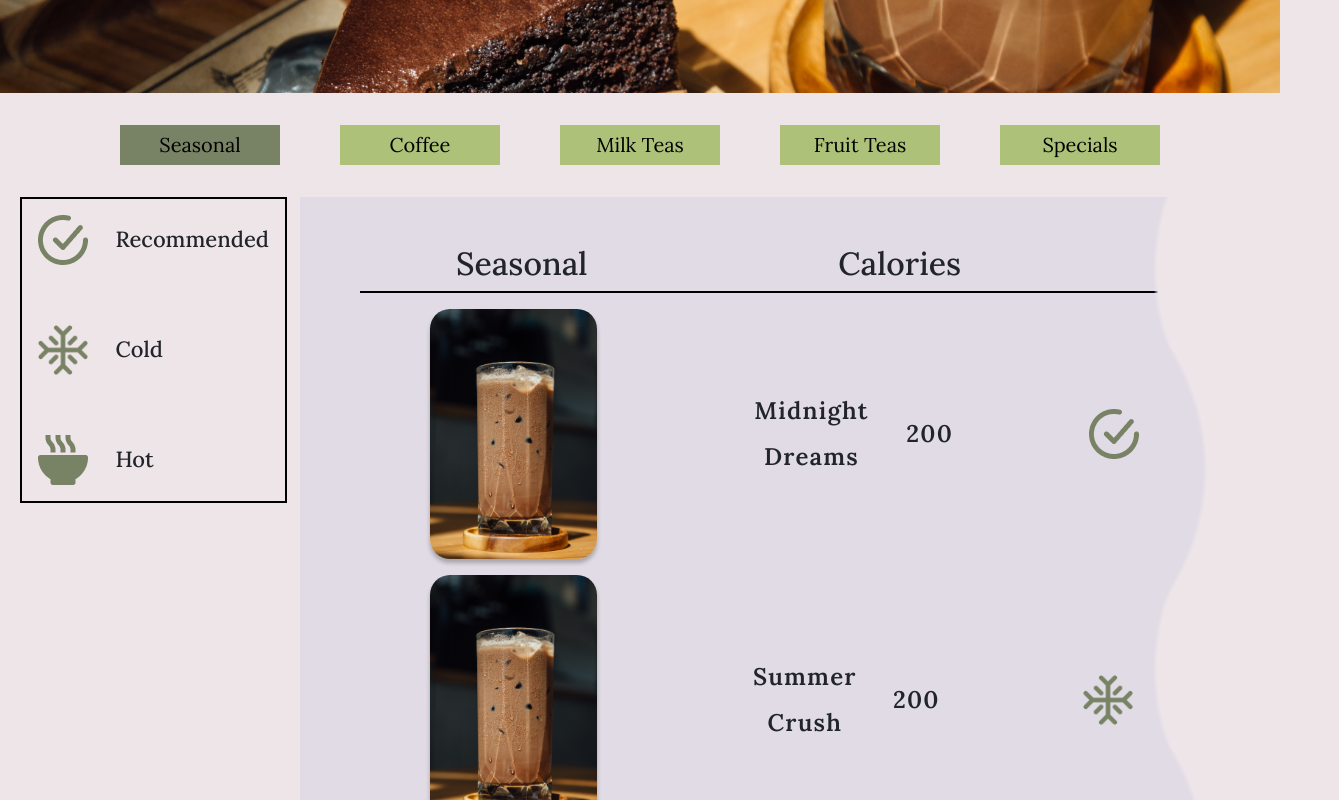
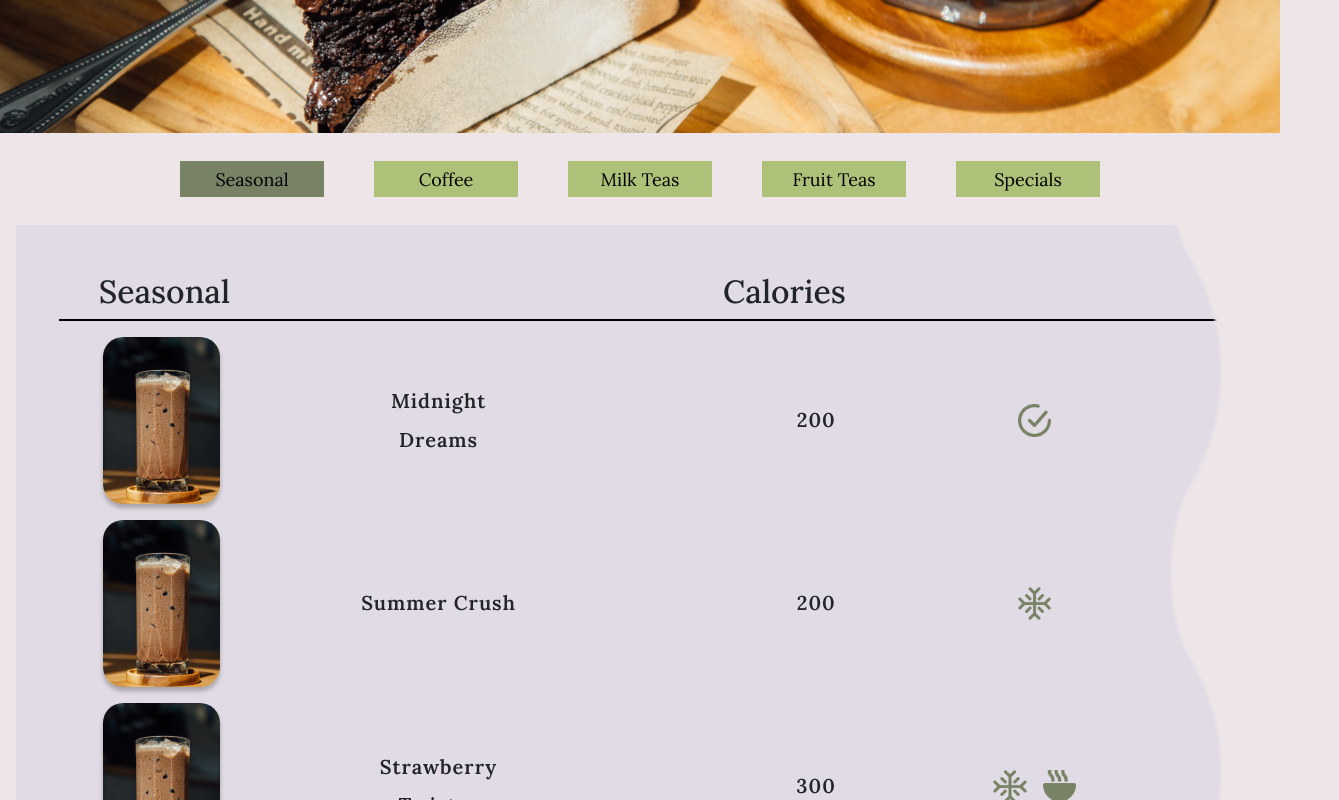
Before and after one commit to CaoBeee/CA-PHE, a Next.js app: page /Menu in a window 1280 px wide. Shown: the part 700-1500 px from the top of the page, 1339 px wide, since content can reach past the window. Built offline with nearby package versions, Linux system fonts and the light colour scheme; a web font is replaced by a local one.

Commit message:
responsiveness for shop, menu, about

```diff
--- a/components/menuItem.js
+++ b/components/menuItem.js
@@ -11,8 +11,8 @@ export default function MenuItem({item_image, name, calories, recommended, cold,
 	return (
 		<div className={styles.container}>
 			<Image className={styles.item_image} src={item_image} />
-			<span className={styles.name}>{name}</span>
-			<span className={styles.calories}>{calories}</span>
+			<p className={styles.name}>{name}</p>
+			<p className={styles.calories}>{calories}</p>
 			<div className={styles.icon_container}>
 				{recommended && <Image className={styles.icon} src={recommendedIcon} />}
 				{cold && <Image className={styles.icon} src={coldIcon} />}
--- a/pages/About.js
+++ b/pages/About.js
@@ -26,7 +26,7 @@ const About = () => {
 				</div>
 			</div>
 			<div className={styles.second_block}>
-				<p>Indulge in our signature Vietnamese coffee blends, brewed using traditional methods that have benn passed down through generations. From the robust and bold flavors of our traditional CA PHE SUA DA to the smooth and velvety notes of our CA PHE TRUNG, each sip is an invitation to a sensory adventure.</p>
+				<p>Indulge in our signature Vietnamese coffee blends, brewed using traditional methods that have been passed down through generations. From the robust and bold flavors of our traditional CA PHE SUA DA to the smooth and velvety notes of our CA PHE TRUNG, each sip is an invitation to a sensory adventure.</p>
 				<Image src={filter} alt='coffee filter' />
 			</div>
 			<div className={styles.third_block}>
--- a/pages/Menu.js
+++ b/pages/Menu.js
@@ -15,13 +15,14 @@ import styles from '../styles/Menu.module.css';
 const Menu = () => {
     const [Menu, setMenu] = useState(0)
     const [hovered, setHovered] = useState(-1)
+    const [category, setCategory] = useState('Seasonal')
     const selectedColor = '#788264'
     const notSelectedColor = '#ADC178'
 
     return (
         <div className={styles.container}>
             <div className={styles.image_container}>
-                <p>Our Drinks</p>
+                <p>Our Menu</p>
                 <Image src={coffee} />
             </div>
             <div className={buttons.menu_container}>
@@ -31,6 +32,7 @@ const Menu = () => {
                     style={{ backgroundColor: (Menu === 0 && selectedColor) || notSelectedColor, filter: (hovered === 0 && Menu !== 0 && 'brightness(0.8)') || 'brightness(1)' }}
                     onClick={() => {
                         setMenu(0)
+                        setCategory('Seasonal')
                     }}
                     onMouseEnter={() => {
                         setHovered(0)
@@ -48,6 +50,7 @@ const Menu = () => {
                     style={{ backgroundColor: (Menu === 1 && selectedColor) || notSelectedColor, filter: (hovered === 1 && Menu !== 1 && 'brightness(0.8)') || 'brightness(1)' }}
                     onClick={() => {
                         setMenu(1)
+                        setCategory('Coffee')
                     }}
                     onMouseEnter={() => {
                         setHovered(1)
@@ -65,6 +68,7 @@ const Menu = () => {
                     style={{ backgroundColor: (Menu === 2 && selectedColor) || notSelectedColor, filter: (hovered === 2 && Menu !== 2 && 'brightness(0.8)') || 'brightness(1)' }}
                     onClick={() => {
                         setMenu(2)
+                        setCategory('Milk Tea')
                     }}
                     onMouseEnter={() => {
                         setHovered(2)
@@ -82,6 +86,7 @@ const Menu = () => {
                     style={{ backgroundColor: (Menu === 3 && selectedColor) || notSelectedColor, filter: (hovered === 3 && Menu !== 3 && 'brightness(0.8)') || 'brightness(1)' }}
                     onClick={() => {
                         setMenu(3)
+                        setCategory('Fruit Tea')
                     }}
                     onMouseEnter={() => {
                         setHovered(3)
@@ -99,6 +104,7 @@ const Menu = () => {
                     style={{ backgroundColor: (Menu === 4 && selectedColor) || notSelectedColor, filter: (hovered === 4 && Menu !== 4 && 'brightness(0.8)') || 'brightness(1)' }}
                     onClick={() => {
                         setMenu(4)
+                        setCategory('Special')
                     }}
                     onMouseEnter={() => {
                         setHovered(4)
@@ -128,7 +134,7 @@ const Menu = () => {
                 <div style={{ backgroundColor: Menu === 0 && "#E0DBE4" || Menu === 1 && "#E4DEDB" || Menu === 2 && "#DBE1E4" || Menu === 3 && "#EAD5D5" || Menu === 4 && "#DBE4DF" }} className={styles.menu_item_container}>
                     <div className={styles.menu_header}>
                         <h2 id={styles.menu_title}>
-                            Seasonal
+                            {category }
                         </h2>
                         <h2 id={styles.calories}>
                             Calories
--- a/pages/Shop.js
+++ b/pages/Shop.js
@@ -87,7 +87,7 @@ const Shop = () => {
 		<div className={styles.container}>
 			<div className={styles.hero_container}>
 				<Image
-					src={hero}
+					src={shirt}
 					alt='hero image'
 					placeholder='blur'
 					width={1920}
--- a/styles/About.module.css
+++ b/styles/About.module.css
@@ -5,14 +5,27 @@
 	justify-content: center;
 	padding-right: 4em;
 	font-size: 18px;
+	height:fit-content;
 	min-height: 70vh;
+	width: 100vw;
 }
 
 .first_block {
 	width: 100%;
 	display: flex;
 	flex-direction: row;
-	margin-left: 9em;
+	flex-wrap:wrap;
+	margin-left: auto;
+	margin-right:auto;
+	justify-content:center;
+}
+
+	.first_block img {
+		margin-right: auto;
+		margin-left: auto;
+		max-width: 40vw;
+		height: auto;
+		object-fit: contain;
 	}
 
 	.first_block h1 {
@@ -20,43 +33,53 @@
 		background-color: #393939;
 		border-radius: 10px;
 		width: 872px;
-	height: 124px;
+		max-width: 50vw;
+		height: auto;
 		font-family: 'Lora';
 		font-style: normal;
 		font-weight: 700;
-	font-size: 40px;
+		font-size: 28px;
 		line-height: 51px;
 		display: flex;
 		align-items: center;
+		margin-right: auto;
+		margin-left: auto;
 		padding-left: 1em;
-	margin-left: 3em;
+		padding-top: 0.5em;
+		padding-bottom: 0.5em;
 	}
 
 .first_block_body {
 	font-family: 'Quicksand';
 	font-style: normal;
 	font-weight: 600;
-	font-size: 22px;
+	font-size: 20px;
 	line-height: 28px;
 	width: 872px;
+	max-width: 50vw;
 	height: fit-content;
 	margin-top: 1em;
-	margin-left: 5.5em;
+	margin-right: auto;
+	margin-left: auto;
 }
 
 .first_block_foot {
 	display: flex;
+	flex-wrap:wrap;
 	width: fit-content;
-	height: 155px;
+	max-width: 50vw;
+	height: auto;
+	margin-right: auto;
+	margin-left: auto;
 	text-align: center;
-	margin-left: 5.5em;
+	justify-content:center;
 }
 
 #thirty {
 	font-family: 'Inspiration';
 	font-style: normal;
 	font-weight: 400;
-	font-size: 128px;
+	font-size: 96px;
 	line-height: 163px;
 	color: #788264;
 	margin-right: 0.15em;
@@ -66,7 +89,7 @@
 	font-family: 'Lora';
 	font-style: italic;
 	font-weight: 600;
-	font-size: 40px;
+	font-size: 32px;
 	line-height: 49px;
 	display: flex;
 	align-items: center;
@@ -77,6 +100,10 @@
 	display: flex;
 	flex-direction: row;
 	background: linear-gradient(95.13deg, #fffbff 0%, #adc178 100%);
+	flex-wrap: wrap;
+	margin-left: auto;
+	margin-right: auto;
+	justify-content: center;
 }
 
 	.second_block p {
@@ -88,19 +115,27 @@
 		display: flex;
 		align-items: center;
 		width: 730px;
+		max-width: 65vw;
 		height: fit-content;
 		margin: auto;
 	}
 
 	.second_block img {
 		margin-right: auto;
+		margin-left: auto;
+		max-width: 36vw;
+		height: auto;
 	}
 
 .third_block {
 	width: 100vw;
 	display: flex;
+	flex-wrap:wrap;
 	margin-top: 3em;
 	margin-bottom: 3em;
+	margin-left:auto;
+	margin-right:auto;
+	justify-content:space-between;
 }
 
 .third_block_body {
@@ -113,9 +148,14 @@
 	align-items: center;
 	text-align: center;
 	position: relative;
-	width: 924px;
-	height: 242px;
-	margin-left: 4em;
+	width: 730px;
+	max-width: 80vw;
+	height: auto;
+	padding-top: 1em;
+	padding-bottom: 1em;
+	margin-left: auto;
+	margin-right:auto;
+	margin-bottom: 1em;
 }
 
 .third_block_body p {
--- a/styles/CategoryButtons.module.css
+++ b/styles/CategoryButtons.module.css
@@ -45,15 +45,8 @@
 	position: absolute;
 	top: 0;
 	left: 0;
-	background-image: linear-gradient(
-			to right,
-			rgba(70, 70, 85, 0.8),
-			rgba(237, 223, 239, 0.8),
-			rgba(70, 70, 85, 0.8)
-		),
-		url('../public/images/coffee_beans1.png');
+	background-image: url('../public/images/Cafe-Image-Menu-Strip.png');
 	background-size: cover;
-	background-position: 0 77.5em;
 	width: 100%;
 	height: 100%;
 	z-index: 0;
@@ -83,9 +76,78 @@
 	transition: all 0.3s ease-in;
 }
 
-@media (max-width: 1366px) {
-	.container {
+@media (max-width: 1368px) {
+	.menu_container {
+		gap: 50px;
+		margin-top: 1.75em;
+		margin-bottom: 1.75em;
+	}
+
+	.menu_button {
+		font-size: 18px;
+	}
+	.shop_container {
 		margin-left: auto;
 		margin-right: auto;
 	}
+	.shop_button {
+		font-size: 28px;
+	}
 }
+
+@media (max-width: 1024px) {
+	.menu_container {
+		gap: 40px;
+		margin-top: 1.5em;
+		margin-bottom: 1.5em;
+	}
+
+	.menu_button {
+		font-size: 18px;
+	}
+	.shop_button{
+		font-size: 24px;
+	}
+	.shop_container{
+		height: 230px;
+		gap: 1.5em;
+	}
+}
+
+@media (max-width: 768px) {
+	.menu_container {
+		gap: 30px;
+		margin-top: 1.25em;
+		margin-bottom: 1.25em;
+	}
+
+	.menu_button {
+		font-size: 16px;
+	}
+	.shop_button {
+		font-size: 20px;
+	}
+	.shop_container {
+		height: 200px;
+		gap: 1.25em;
+	}
+}
+
+@media (max-width: 480px) {
+	.menu_container{
+		gap: 20px;
+		margin-top: 1em;
+		margin-bottom: 1em;
+	}
+	.menu_button{
+		font-size: 14px;
+	}
+	.shop_button {
+		font-size: 16px;
+	}
+
+	.shop_container {
+		height: 170px;
+		gap: 1em;
+	}
+}
--- a/styles/Menu.module.css
+++ b/styles/Menu.module.css
@@ -1,11 +1,13 @@
 .container {
     font-family: 'Lora';
+    width: 100%;
+    height: fit-content;
 }
 
 .image_container {
     display: flex;
     width: 100vw;
-    height: 37.5em;
+    height: 80vh;
     object-fit: contain;
 }
 
@@ -13,15 +15,16 @@
         position: absolute;
         font-size: 6.25em;
         color: white;
-        top: 3em;
-        left: 2em;
+        top: 40vh;
+        left: 14vw;
     }
 
     .image_container img {
-        height: 100%;
-        width: 100%;
-        object-fit: cover;
-        object-position: 0px -31.25em;
+        display: flex;
+        width: 100vw;
+        height: auto;
+        overflow: hidden;
+        object-fit:cover;
     }
 
 .buttons_container {
@@ -32,6 +35,7 @@
 .menu_container {
     display: flex;
     flex-direction: row;
+    flex-wrap:nowrap;
 }
 
 .menu_legend {
@@ -40,9 +44,9 @@
     border: 2px solid black;
     height: fit-content;
     padding: 1em;
-    position: absolute;
-    left: 1.25em;
+    margin-left: 1em;
     gap: 3.75em;
+    width: fit-content;
 }
 
 .legend_item {
@@ -72,17 +76,18 @@
     -webkit-mask: var(--mask);
     mask: var(--mask);
     height: fit-content;
-    min-height: 80vh;
-    margin-left: 18.75em;
+    margin-left: 1em;
     margin-right: auto;
+    margin-bottom:1em;
     width: 87.5em;
+    max-width: 100vw;
     padding-bottom: 3.125em;
 }
 
 .menu_header {
     display: flex;
     flex-direction: row;
-    width: 85%;
+    width: 100%;
     border-bottom: 2px solid black;
     margin-left: 3.75em;
 }
@@ -96,6 +101,106 @@
 }
 
 #calories {
-    margin-left: auto;
-    margin-right: 7.25em;
+    margin-left: 25vw;
+    margin-right:auto;
 }
+
+@media (max-width: 1368px){
+    .menu_legend{
+        gap: 2.5em;
+    }
+    .legend_item img{
+        width: 2.08em;
+        height: 2.08em;
+    }
+    .legend_item span{
+        font-size: 1em;
+    }
+    #menu_title{
+        margin-left: 1.25em;
+    }
+    #calories{
+        margin-left: auto;
+    }
+    .menu_header{
+        margin-left: 2.67em;
+    }
+    .menu_container {
+        flex-wrap: wrap;
+        flex-direction: column-reverse;
+    }
+}
+
+@media (max-width: 1024px) {
+    .menu_legend{
+        gap: 2em;
+    }
+    .legend_item img {
+        width: 1.56em;
+        height: 1.56em;
+    }
+
+    .legend_item span {
+        font-size: 1em;
+    }
+
+    #calories{
+        font-size: 20px;
+    }
+
+    #menu_title {
+        margin-left: 1em;
+        font-size: 20px;
+    }
+}
+
+@media (max-width: 768px){
+    .menu_legend{
+        gap: 1.5em;
+    }
+    .legend_item img {
+        width: 1.17em;
+        height: 1.17em;
+    }
+
+    .legend_item span {
+        font-size: 1em;
+    }
+
+    #calories{
+        font-size: 16px;
+    }
+
+    #menu_title {
+        margin-left: 0em;
+        font-size: 16px;
+    }
+    .menu_container{
+        flex-wrap:wrap;
+        flex-direction: column-reverse;
+    }
+}
+
+@media(max-width: 660px){
+    #menu_title {
+        font-size: 16px;
+    }
+}
+
+@media(max-width: 568px) {
+}
+
+@media (max-width: 480px) {
+
+    #calories {
+        margin-left: 27.5vw;
+        font-size: 14px;
+    }
+
+    #menu_title {
+        font-size: 14px;
+    }
+    .menu_header{
+        margin-left: 1.5em;
+    }
+}
--- a/styles/MenuItem.module.css
+++ b/styles/MenuItem.module.css
@@ -5,6 +5,7 @@
     font-family: 'Lora';
     display: flex;
     height: fit-content;
+    justify-content: space-evenly;
 }
 
 .item_image {
@@ -22,7 +23,7 @@
 }
 
 .name {
-    display: flex;
+    display: block;
     align-items: center;
     text-align: center;
     height: fit-content;
@@ -31,10 +32,12 @@
     font-weight: 600;
     font-size: 1.5em;
     line-height: 1.9375em;
-    margin-left: 5em;
+    margin-left: auto;
+    margin-right:auto;
     transition: all .3s linear;
     margin-top: auto;
     margin-bottom: auto;
+    width: 8em;
 }
 
 .name:hover{
@@ -51,15 +54,14 @@
     font-weight: 600;
     font-size: 1.5em;
     line-height: 1.9375em;
-    margin-left: auto;
-    margin-right: 3.4375em;
+    margin:auto;
 }
 
 .icon_container {
     display: flex;
     margin-top: auto;
     margin-bottom: auto;
-    margin-right: 4.375em;
+    margin-right: 6em;
     gap: 1em;
     width: 11.25em;
     justify-content: center;
@@ -69,3 +71,117 @@
     height: 3.125em;
     width: 3.125em;
 }
+
+@media (max-width: 1368px) {
+    .container {
+        margin-left: 5.42em;
+    }
+
+    .item_image {
+        width: 7.3em;
+        height: 10.423em;
+    }
+
+    .name {
+        font-size: 1.25em;
+    }
+
+    .calories {
+        font-size: 1.25em;
+    }
+
+    .icon_container {
+        width: 7.5em;
+    }
+
+    .icon {
+        width: 2.084em;
+        height: 2.084em;
+    }
+}
+
+@media (max-width: 1024px){
+    .container {
+        margin-left: 3.62em;
+    }
+
+    .item_image {
+        width: 4.87em;
+        height: 6.95em;
+    }
+
+    .name {
+        font-size: 1em;
+    }
+
+    .calories {
+        font-size: 1em;
+    }
+
+    .icon_container {
+        width: 5em;
+    }
+
+    .icon {
+        width: 1.39em;
+        height: 1.39em;
+    }
+}
+
+@media (max-width: 768px) {
+    .container {
+        margin-left: 2.72em;
+    }
+
+    .item_image {
+        width: 3.65em;
+        height: 5.21em;
+    }
+
+    .name {
+        font-size: 0.9em;
+    }
+
+    .calories {
+        font-size: 0.9em;
+    }
+
+    .icon_container {
+        width: 3.75em;
+        gap: .75em;
+    }
+
+    .icon {
+        width: 1.04em;
+        height: 1.04em;
+    }
+}
+
+@media (max-width: 480px) {
+    .container {
+        margin-left: 1.7em;
+    }
+
+    .item_image {
+        width: 2.28em;
+        height: 3.26em;
+    }
+
+    .name {
+        font-size: 0.8em;
+    }
+
+    .calories {
+        font-size: 0.8em;
+    }
+
+    .icon_container {
+        width: 2.34em;
+        gap: .5em;
+    }
+
+    .icon {
+        width: .9em;
+        height: .9em;
+    }
+}
--- a/styles/NavBar.module.css
+++ b/styles/NavBar.module.css
@@ -2,6 +2,7 @@
 	color: black;
 	text-align: center;
 	width: 100%;
+	z-index: 999;
 }
 
 .navbar li {
--- a/styles/ShopItem.module.css
+++ b/styles/ShopItem.module.css
@@ -3,12 +3,13 @@
     flex-direction: column;
     justify-content: center;
     width: fit-content;
-    margin-bottom: 4em;
+    margin-bottom: 1em;
 }
 
     .container img {
-        width: 550px;
-        height: 350px;
+        width: 390px;
+        max-width: 75vw;
+        height: 248.2px;
         object-fit: cover;
         box-shadow: 0px 4px 4px rgba(0, 0, 0, 0.25);
         border-radius: 20px;
@@ -24,10 +25,10 @@
     font-family: 'Lora';
     font-style: normal;
     font-weight: 600;
-    font-size: 34px;
-    line-height: 44px;
+    font-size: 28px;
     align-items: center;
     text-align: center;
+    line-height: 32px;
     letter-spacing: 0.05em;
     margin-top: 0.5em;
     margin-bottom: 1em;
@@ -38,7 +39,7 @@
     font-style: normal;
     font-weight: 500;
     font-size: 20px;
-    line-height: 25px;
+    line-height: 20px;
     align-items: center;
     text-align: center;
     letter-spacing: 0.05em;
```
Also changed, not shown: styles/Contact.module.css (+7 -0 lines), styles/Shop.module.css (+3 -5 lines). Lines whose indentation alone changed are shown as unchanged.
